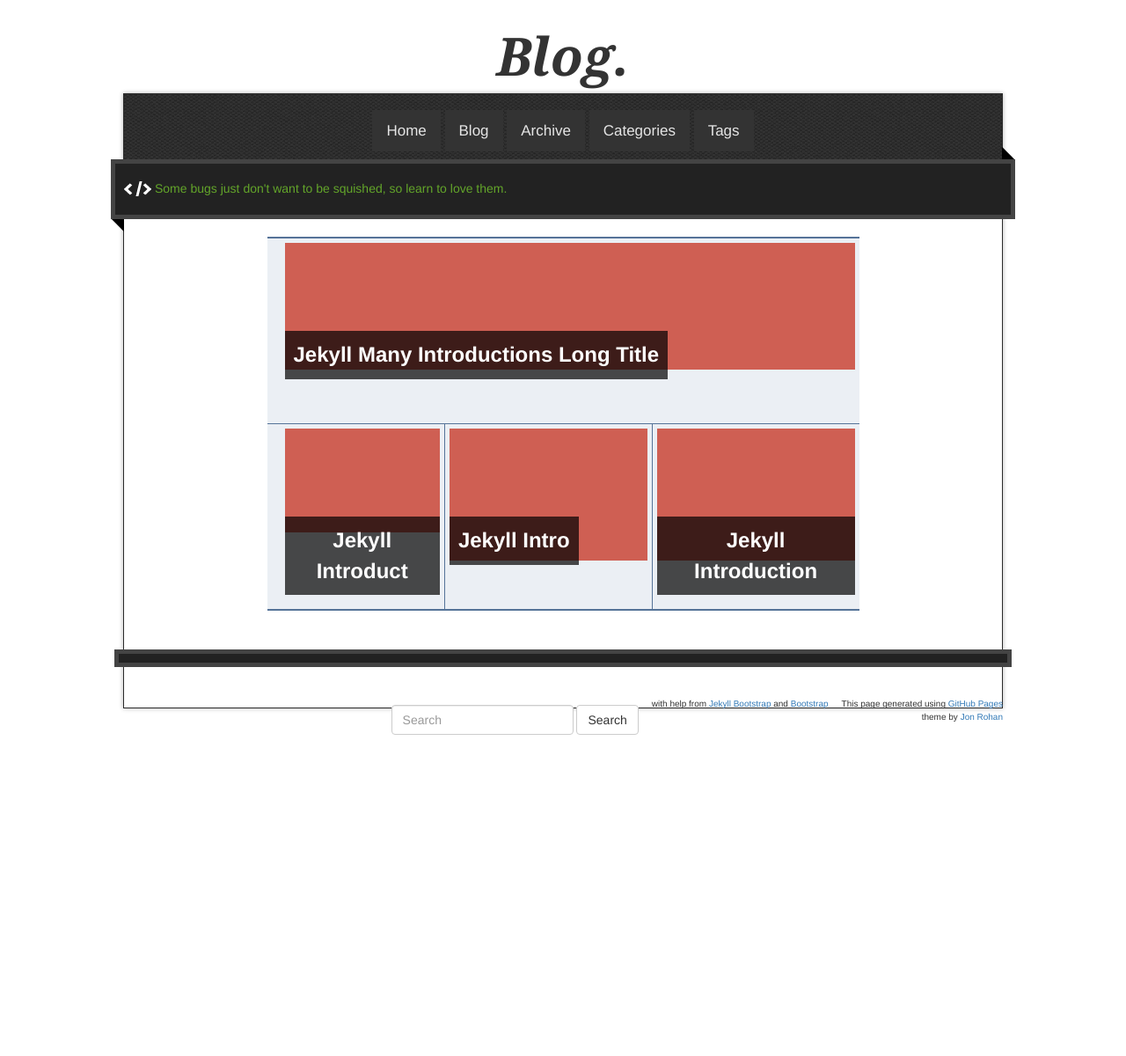
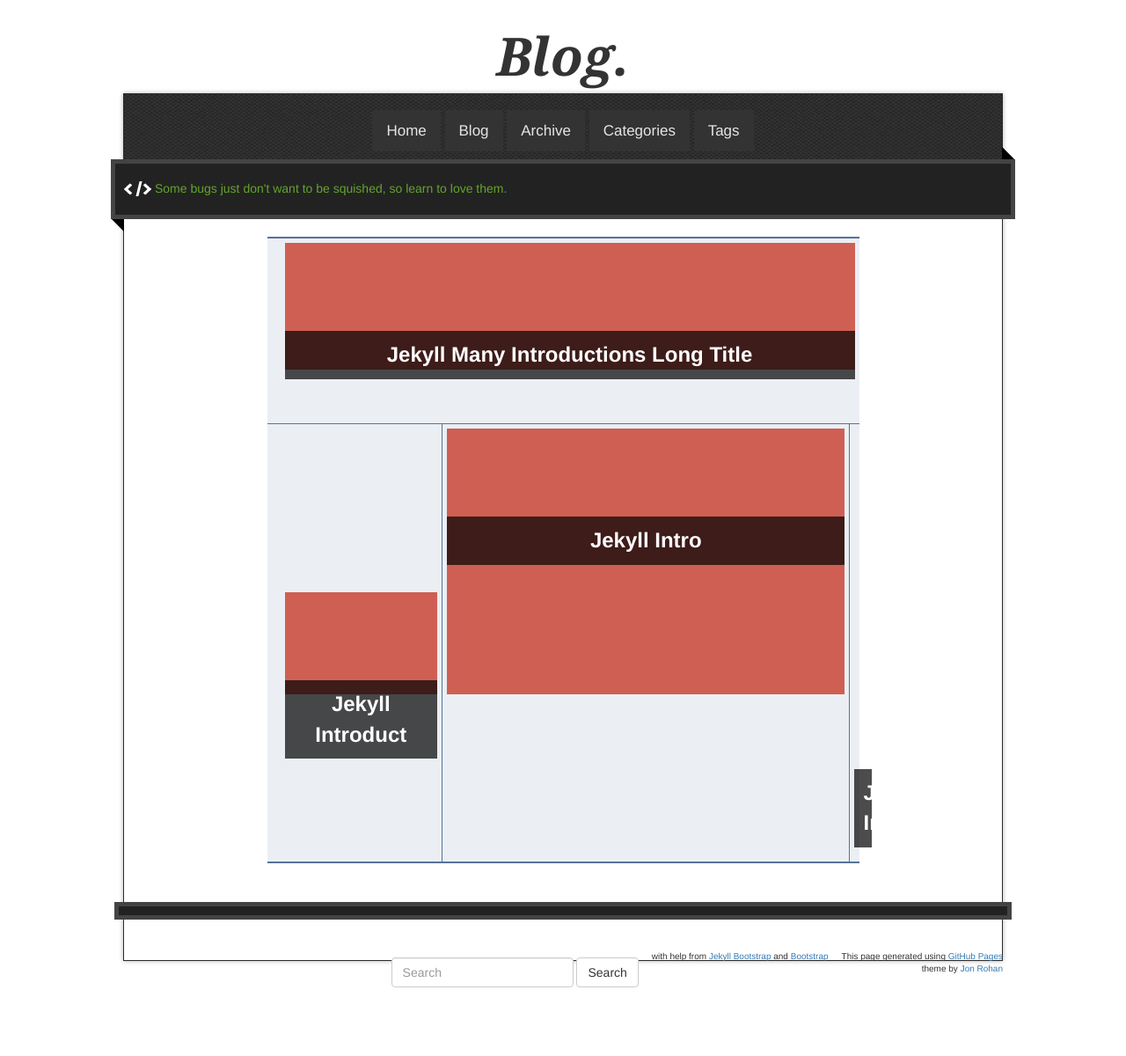
Before and after one commit to rdgain/rdgain.github.io, a Jekyll site: the page built from blog.md, in a window 1280 px wide. Shown: the whole page at 88% size. Built offline with Jekyll 4.4.1, drawn with Linux system fonts in a browser that asks for light colours; nearby versions of some CDN libraries; library files that are not in the unit come from our copies; comment, search, counter and statistics services are not loaded; before the commit the page ends 913 px from its top, so only the background shows below that.

Commit message:
removing styles?

```diff
--- a/_includes/themes/bootstrap-3/blogindex.html
+++ b/_includes/themes/bootstrap-3/blogindex.html
@@ -1,4 +1,4 @@
-
+<div  class="post-container-table">
 					<center><table><tr>
 				  {% assign posts_collate = site.posts %}
 			      {% for post in posts_collate %}
@@ -53,3 +53,4 @@
 
 				  {% endfor %}
 				  </table></center>
+</div>
--- a/_sass/jekyll-theme-time-machine.scss
+++ b/_sass/jekyll-theme-time-machine.scss
@@ -62,6 +62,16 @@
   background: rgb(0, 0, 0); /* fallback color */
   background: rgba(0, 0, 0, 0.7);
   padding: 10px;
+}
+.post-container-table * {
+          margin: 0;
+          padding: 0;
+          border: 0;
+          outline: 0;
+          font-size: 100%;
+		  width: 100%;
+          vertical-align: baseline;
+          background: transparent;
 }
 
 p.tagline {
```
